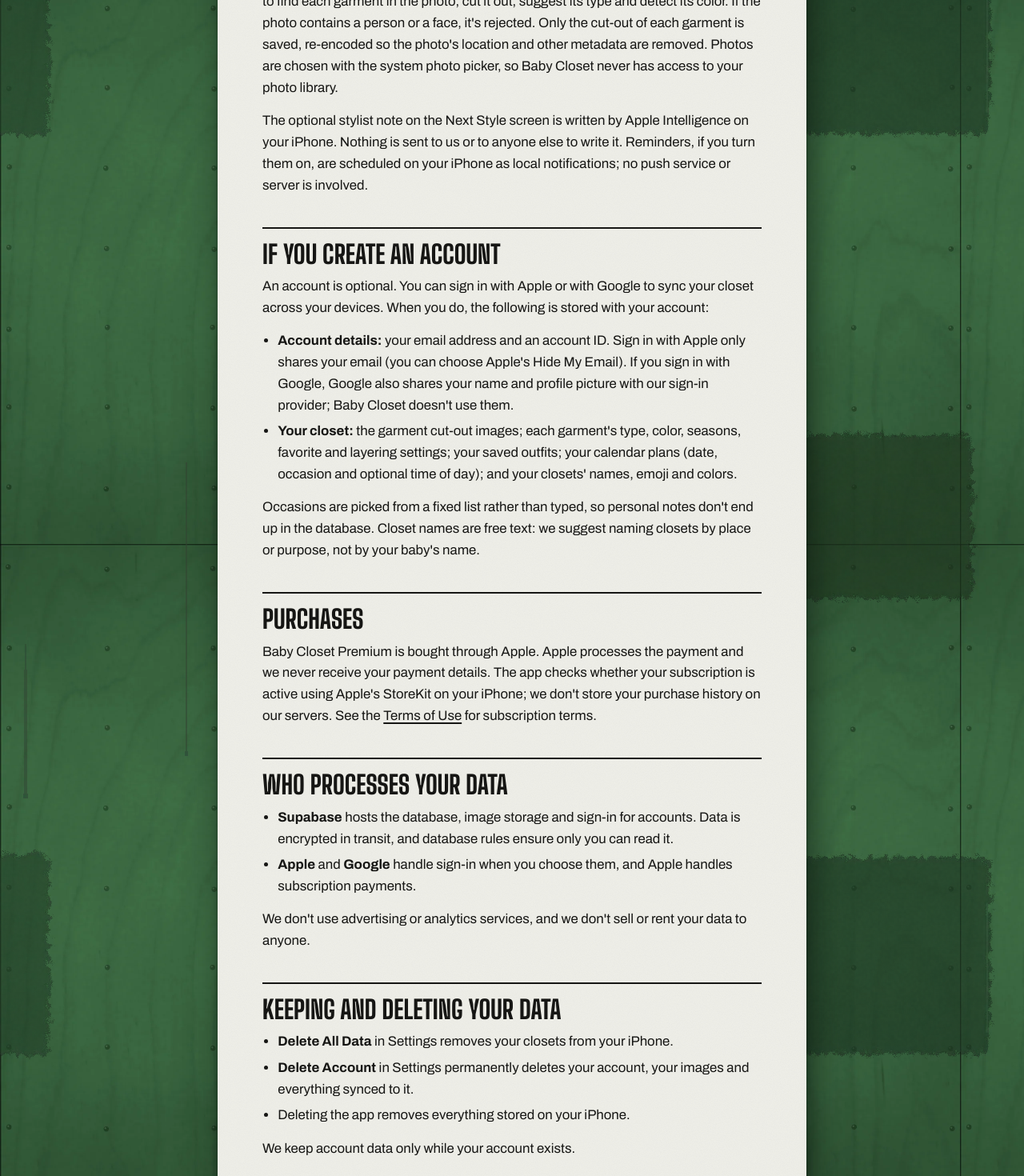
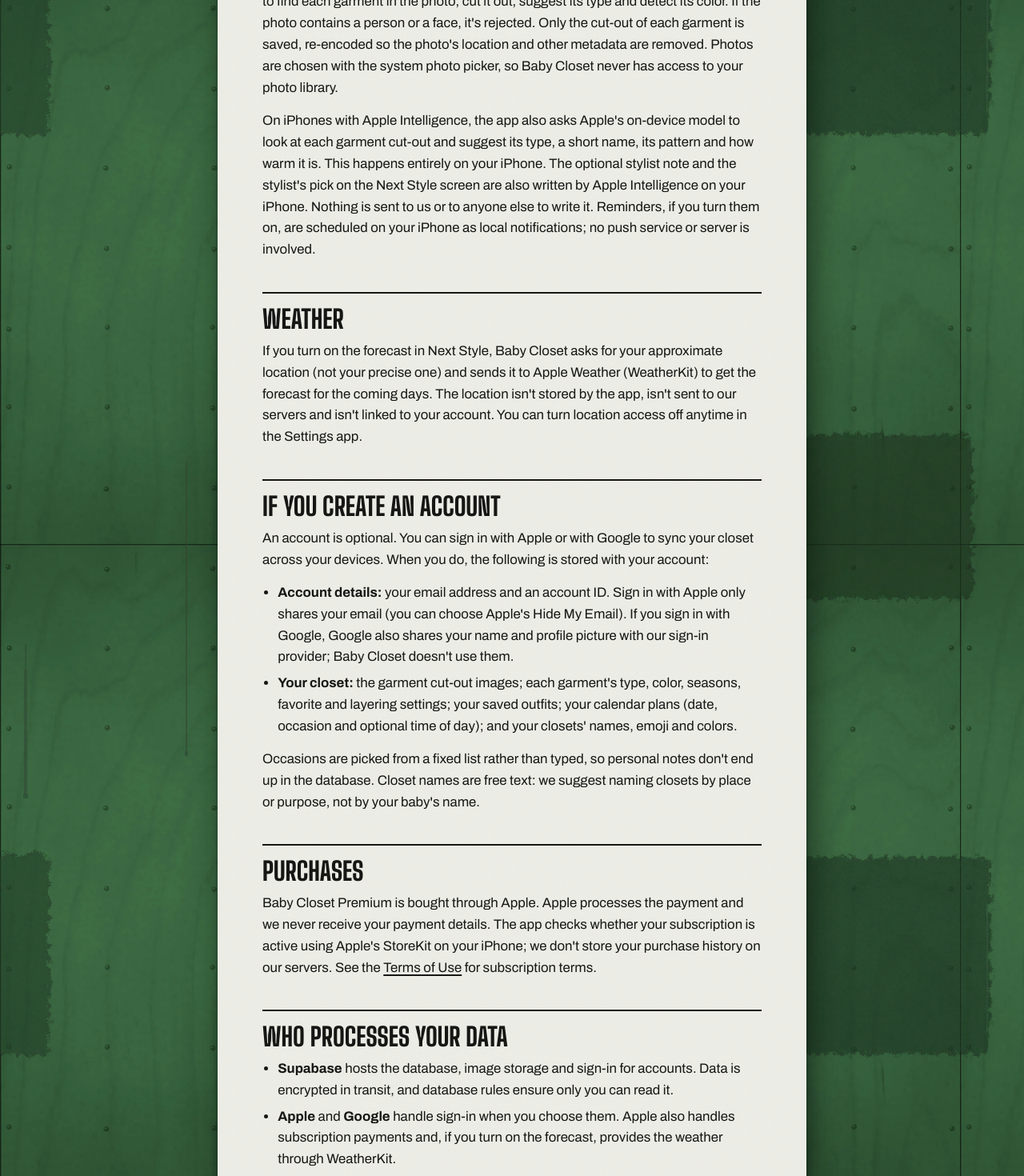
Before and after one commit to alexrf00/inceptumrex, a Next.js app: page /babycloset/policy in a window 1280 px wide. Shown: the part 920-2390 px from the top of the page at 80% size. Built offline with nearby package versions, Linux system fonts and the light colour scheme.

Commit message:
Baby Closet: weather and Apple Intelligence recognition in policy and support
Co-Authored-By: Claude Opus 5.5 <noreply@anthropic.com>

```diff
--- a/src/app/babycloset/policy/page.tsx
+++ b/src/app/babycloset/policy/page.tsx
@@ -48,9 +48,20 @@ export default function BabyClosetPolicy() {
         to your photo library.
       </p>
       <p>
-        The optional stylist note on the Next Style screen is written by Apple Intelligence on your iPhone.
+        On iPhones with Apple Intelligence, the app also asks Apple&apos;s on-device model to look at each garment
+        cut-out and suggest its type, a short name, its pattern and how warm it is. This happens entirely on your
+        iPhone. The optional stylist note and the stylist&apos;s pick on the Next Style screen are also written by
+        Apple Intelligence on your iPhone.
         Nothing is sent to us or to anyone else to write it. Reminders, if you turn them on, are scheduled on
         your iPhone as local notifications; no push service or server is involved.
+      </p>
+
+      <h2>Weather</h2>
+      <p>
+        If you turn on the forecast in Next Style, Baby Closet asks for your approximate location (not your precise
+        one) and sends it to Apple Weather (WeatherKit) to get the forecast for the coming days. The location isn&apos;t
+        stored by the app, isn&apos;t sent to our servers and isn&apos;t linked to your account. You can turn location
+        access off anytime in the Settings app.
       </p>
 
       <h2>If you create an account</h2>
@@ -84,8 +95,8 @@ export default function BabyClosetPolicy() {
       <ul>
         <li><strong>Supabase</strong> hosts the database, image storage and sign-in for accounts. Data is
           encrypted in transit, and database rules ensure only you can read it.</li>
-        <li><strong>Apple</strong> and <strong>Google</strong> handle sign-in when you choose them, and Apple handles
-          subscription payments.</li>
+        <li><strong>Apple</strong> and <strong>Google</strong> handle sign-in when you choose them. Apple also handles
+          subscription payments and, if you turn on the forecast, provides the weather through WeatherKit.</li>
       </ul>
       <p>We don't use advertising or analytics services, and we don't sell or rent your data to anyone.</p>
 
--- a/src/app/babycloset/support/page.tsx
+++ b/src/app/babycloset/support/page.tsx
@@ -51,6 +51,22 @@ export default function BabyClosetSupport() {
         (morning, afternoon, evening or night) when there's more than one outfit that day, and mark plans as
         worn. The Next Style tab suggests outfits for the next open day based on color, season and what hasn't
         been worn lately.
+      </p>
+
+      <h2>Apple Intelligence and weather</h2>
+      <h3>How does Baby Closet recognize clothes?</h3>
+      <p>
+        On iPhones with Apple Intelligence (iPhone 15 Pro and newer, on iOS 27), Apple&apos;s on-device model looks at
+        each garment you add and suggests its type, a name like &quot;Striped bodysuit&quot;, its pattern and how warm
+        it is. You can change anything before saving. On other iPhones, Apple&apos;s Vision framework suggests the type.
+        Either way, it all happens on your iPhone.
+      </p>
+      <h3>How does Next Style use the weather?</h3>
+      <p>
+        Tap <strong>Match Ideas to the Forecast</strong> in Next Style and allow approximate location. Ideas then
+        match the forecast for the chosen day: warmer layers when it&apos;s cold, light clothes in the heat, rain boots
+        or a raincoat when rain is likely. With Apple Intelligence, the stylist also picks its favorite idea for the day
+        and says why. Weather comes from Apple Weather.
       </p>
 
       <h2>Closets</h2>
```
